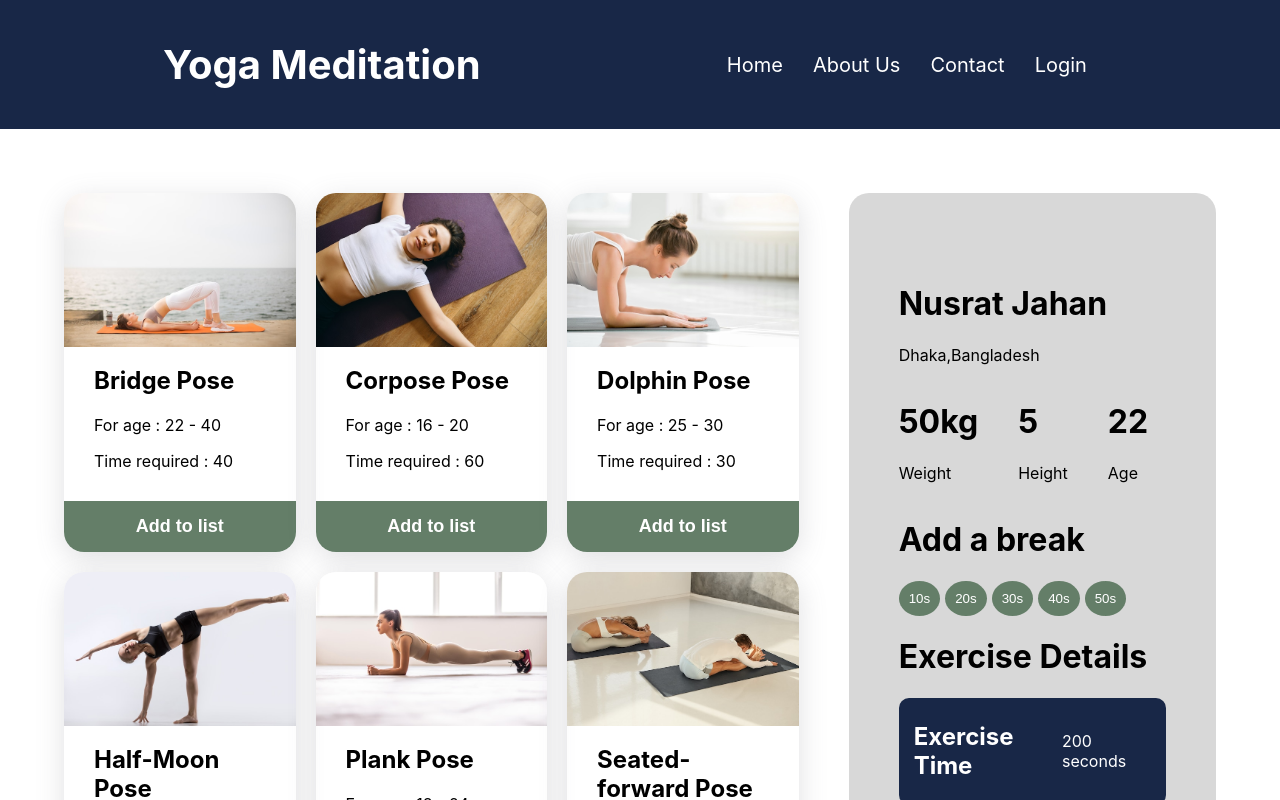
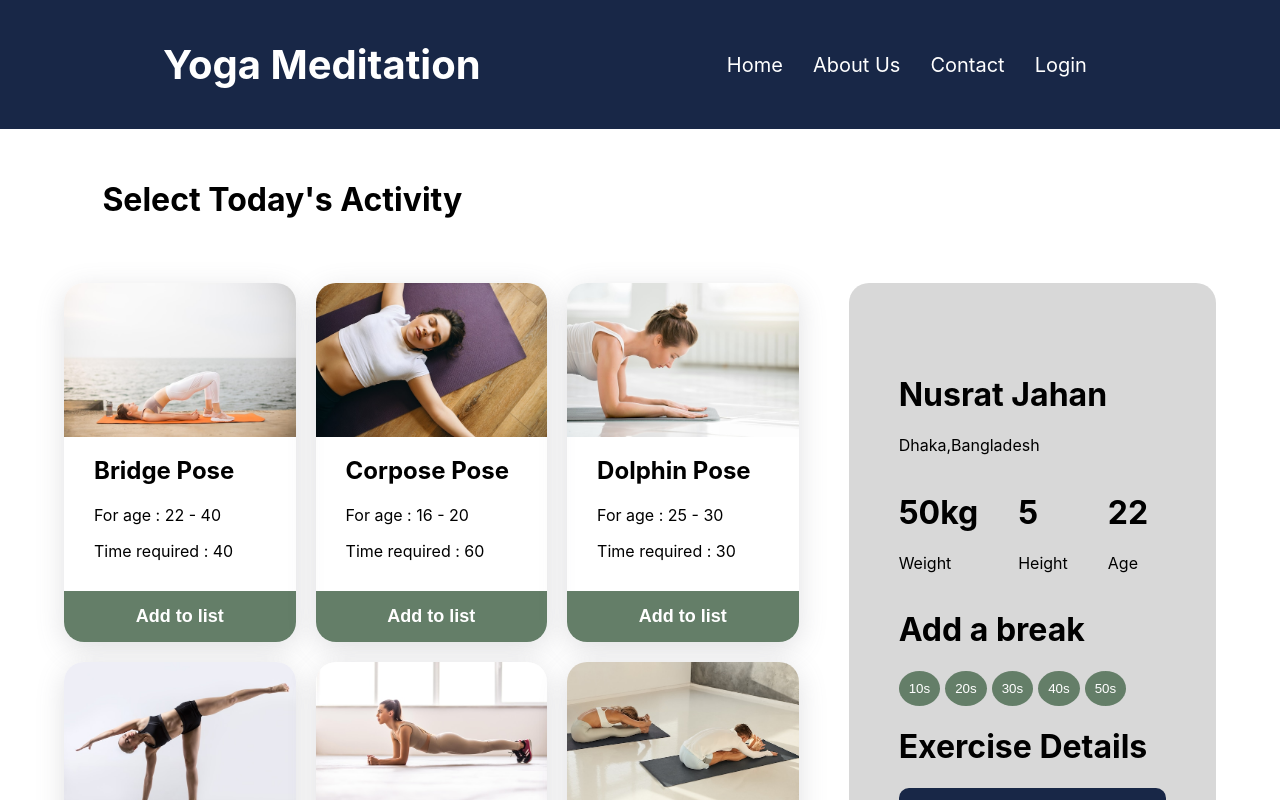
Before and after one commit to nusrat-git/yoga-meditation, a React (Create React App) app: page / in a window 1280 px wide. Shown: the top 800 px of the page. Built offline with nearby package versions, Linux system fonts and the light colour scheme.

Commit message:
click added

```diff
--- a/src/components/Activity/Activity.css
+++ b/src/components/Activity/Activity.css
@@ -28,3 +28,6 @@
     position: absolute;
     bottom: 0;
 }
+.add-btn:hover {
+    background-color: #D2D79F;
+}
--- a/src/components/Activity/Activity.js
+++ b/src/components/Activity/Activity.js
@@ -1,7 +1,8 @@
 import React from 'react';
 import './Activity.css'
 
-const Activity = ({ activity }) => {
+const Activity = ({ activity, selectActivity}) => {
+    // console.log(selectActivity)
     const { image, name, age, time } = activity;
 
     return (
@@ -14,7 +15,7 @@ const Activity = ({ activity }) => {
                 <p>For age : {age}</p>
                 <p>Time required : {time}</p>
             </div>
-            <button className='add-btn'>Add to list</button>
+            <button onClick={()=>selectActivity(activity)} className='add-btn'>Add to list</button>
         </div>
     );
 };
--- a/src/components/Details/Details.css
+++ b/src/components/Details/Details.css
@@ -1,4 +1,4 @@
-.details{
+.details {
     position: sticky;
     top: 0;
     /* right: 100px; */
@@ -7,12 +7,13 @@
     border-radius: 20px;
 
 }
-.physical-info{
+
+.physical-info {
     display: flex;
     gap: 40px;
 }
 
-.break-btn{
+.break-btn {
     border: none;
     border-radius: 50%;
     padding: 10px;
@@ -20,7 +21,12 @@
     color: white;
     margin-right: 5px;
 }
-.complete-btn{
+
+.break-btn:hover {
+    background-color: #D2D79F;
+}
+
+.complete-btn {
     width: 100%;
     margin-top: 20px;
     padding: 15px 20px;
@@ -33,3 +39,7 @@
 
 
 }
+
+.complete-btn:hover {
+    background-color: #42855B;
+}
--- a/src/components/Meditation/Meditation.css
+++ b/src/components/Meditation/Meditation.css
@@ -1,4 +1,7 @@
-
+.today-activity{
+    margin-left: 8%;
+    margin-top: 4%;
+}
 .meditation{
     margin: 5%;
     display: grid;
--- a/src/components/Meditation/Meditation.js
+++ b/src/components/Meditation/Meditation.js
@@ -6,21 +6,39 @@ import './Meditation.css'
 const Meditation = () => {
 
     const [activities, setActivities] = useState([]);
+    const [activityDetail, setActivityDetail] = useState([]);
 
-    useEffect(()=>{
+    useEffect(() => {
 
         fetch('data.json')
-        .then(res=>res.json())
-        .then(data=> setActivities(data))
+            .then(res => res.json())
+            .then(data => setActivities(data))
 
-    },[])
+    }, [])
+
+    const selectActivity = activity => {
+        const newActivityDetail = [...activityDetail, activity]
+        setActivityDetail(newActivityDetail)
+        // console.log(newActivityDetail.length, newActivityDetail);
+    }
 
     return (
+        <div>
+            <div className='today-activity'>
+                <h1>Select Today's Activity</h1>
+            </div>
             <div className='meditation'>
+
 
                 <div className='activities'>
                     {
-                    activities.map(activity=> <Activity activity={activity} key={activity.id}></Activity>)
+                        activities.map(activity => <Activity
+                            activity={activity}
+                            key={activity.id}
+                            selectActivity={selectActivity}
+                            >
+
+                            </Activity>)
                     }
                 </div>
 
@@ -29,6 +47,7 @@ const Meditation = () => {
                 </div>
 
             </div>
+        </div>
     );
 };
 
```
Lines whose indentation alone changed are shown as unchanged.
